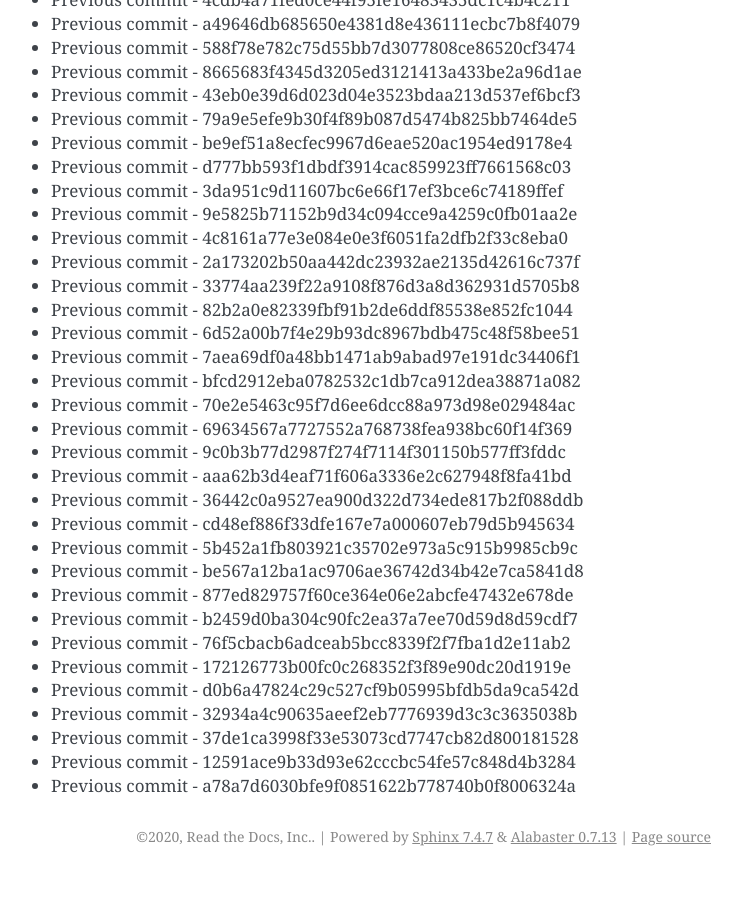
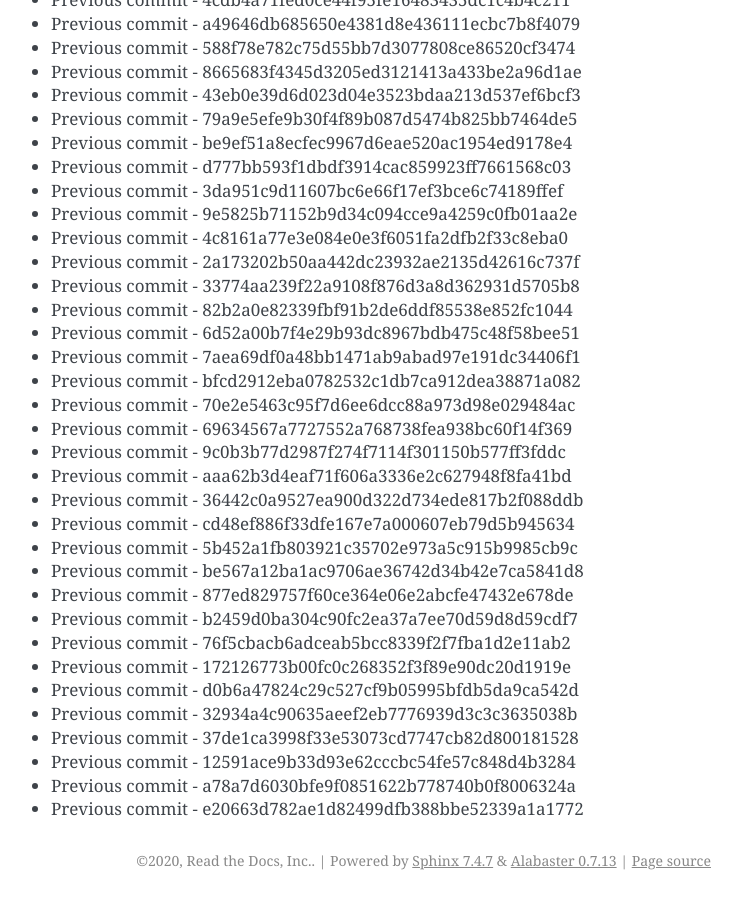
Before and after one commit to readthedocs/rtd-git-stresstest, a Sphinx documentation site: the page built from docs/updates.rst, in a window 1280 px wide and 900 px high, scrolled down 33257 px. Shown: the whole window, without its empty margins (399-1141 px from the left). Built offline with Sphinx 7.4.7, drawn with Linux system fonts in a browser that asks for light colours; before the commit the page ends 34133 px from its top, so only the background shows below that.

Commit message:
Generating commit from previous: e20663d782ae1d82499dfb388bbe52339a1a1772

```diff
--- a/docs/updates.rst
+++ b/docs/updates.rst
@@ -1429,3 +1429,4 @@ It can be tested for any performance characteristics.
 * Previous commit - 37de1ca3998f33e53073cd7747cb82d800181528
 * Previous commit - 12591ace9b33d93e62cccbc54fe57c848d4b3284
 * Previous commit - a78a7d6030bfe9f0851622b778740b0f8006324a
+* Previous commit - e20663d782ae1d82499dfb388bbe52339a1a1772
```
